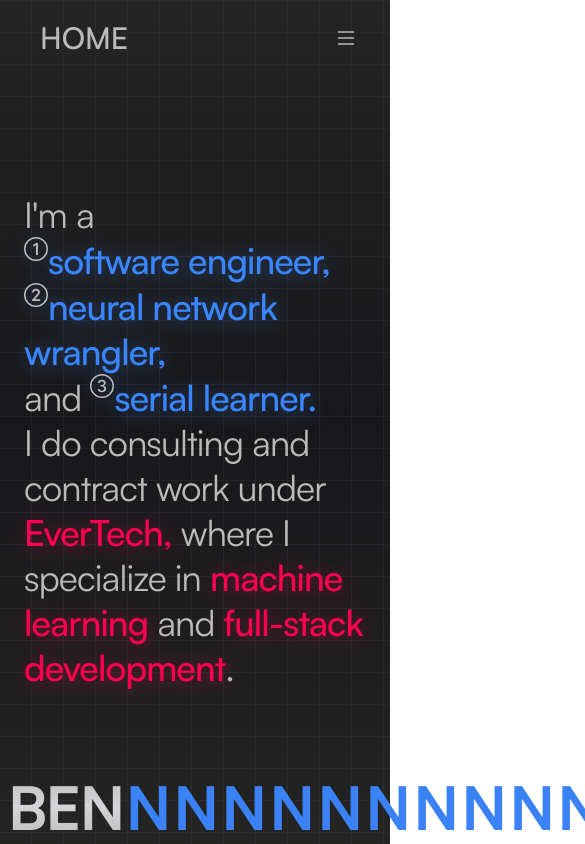
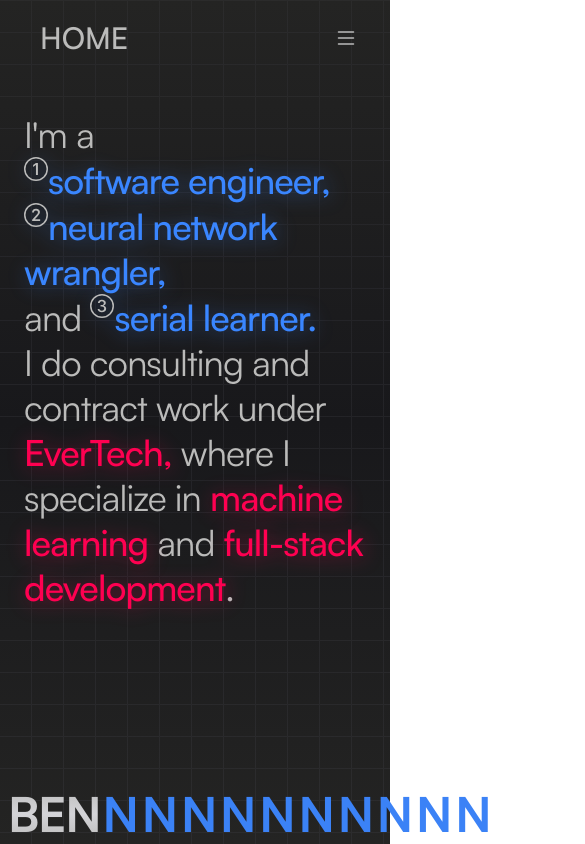
Before and after one commit to beverm2391/beneverman.com-v5, a Next.js app: page / in a window 390 px wide. Shown: the top 844 px of the page, 585 px wide, since content can reach past the window. Built offline with nearby package versions, Linux system fonts and the light colour scheme; a web font is replaced by a local one.

Commit message:
test mobile styles

```diff
--- a/core/components/Pages_/Landing/LandingPage7.tsx
+++ b/core/components/Pages_/Landing/LandingPage7.tsx
@@ -37,7 +37,7 @@ export default function LandingPage() {
                     'items-center md:justify-normal md:items-start',
                 )}>
                     <motion.div
-                        className='mt-20 z-20'
+                        className='md:mt-20 z-20'
                         initial="hidden"
                         animate="show"
                         variants={{
@@ -123,7 +123,7 @@ export default function LandingPage() {
                     className={cn(
                         'absolute left-0 bottom-0 flex flex-col w-full',
                         'justify-between',
-                        "text-6xl md:text-[6rem] lg:text-[8rem] xl:text-[9rem] 2xl:text-[9rem]",
+                        "text-5xl md:text-[6rem] lg:text-[8rem] xl:text-[9rem] 2xl:text-[9rem]",
                         "font-bold",
                         "uppercase",
                         "tracking-tight",
```
